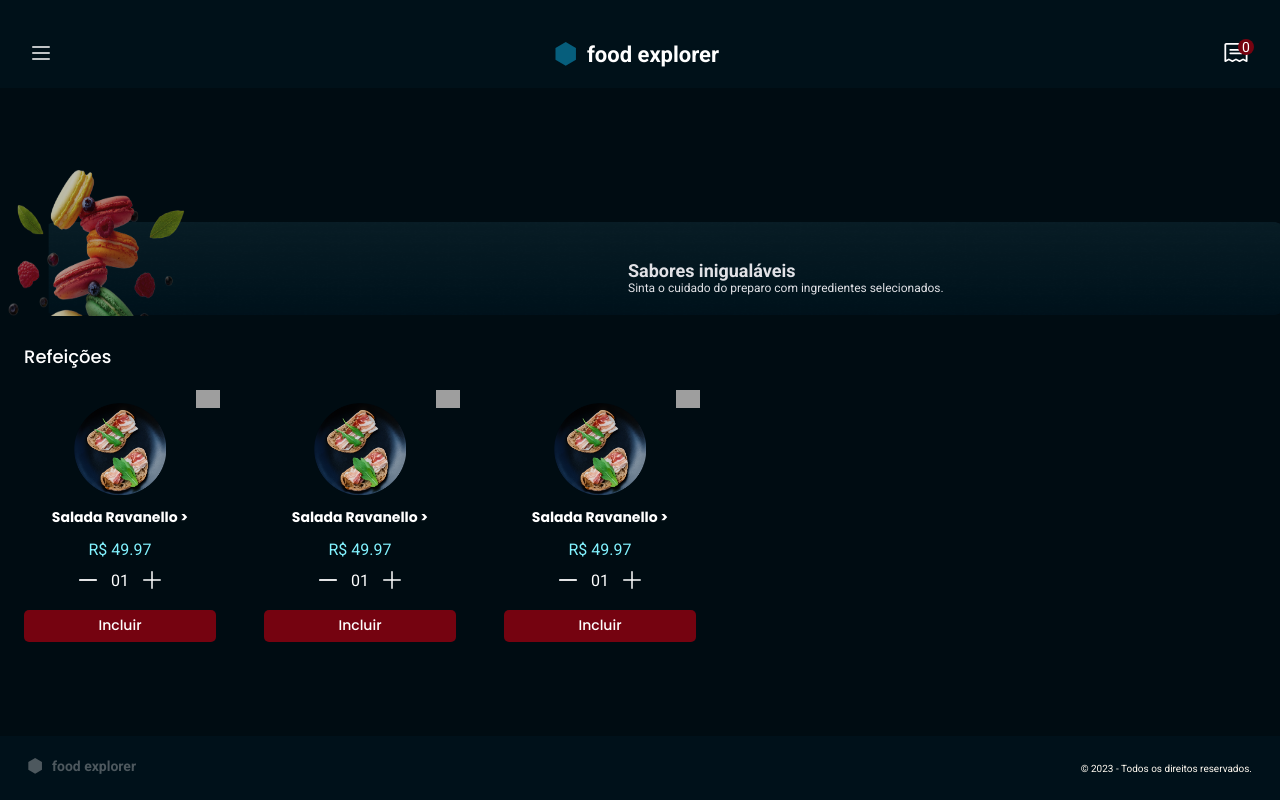
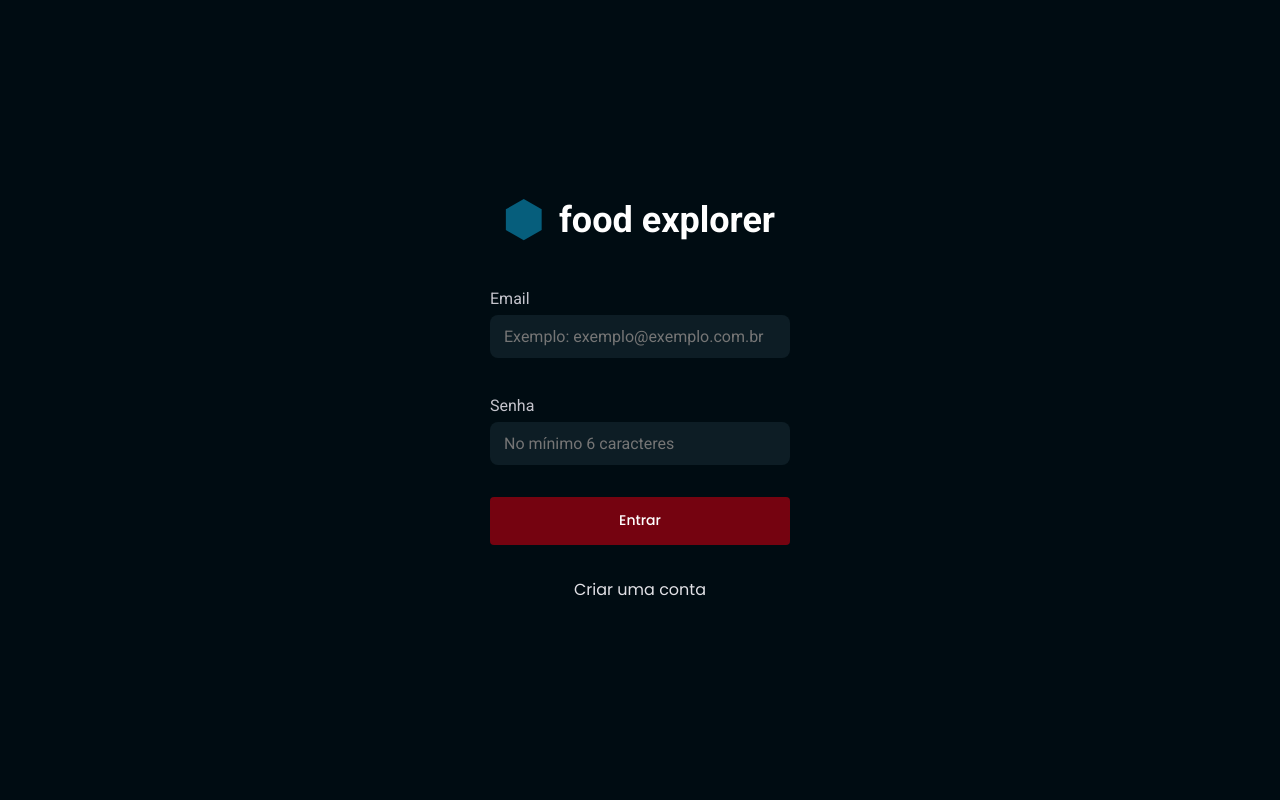
Before and after one commit to EmanuelQuintino/Food-Explorer, a React (Vite) app in the folder client/: page / in a window 1280 px wide. Built offline with nearby package versions, Linux system fonts and the light colour scheme; grey boxes are pictures that could not be loaded.

Commit message:
add link auth button

```diff
--- a/client/src/pages/SignIn/index.jsx
+++ b/client/src/pages/SignIn/index.jsx
@@ -2,6 +2,7 @@ import { Container } from "./style"
 import { Logo } from "../../components/Logo"
 import { useForm } from "react-hook-form"
 import { Button } from "../../components/Button";
+import { Link } from "react-router-dom";
 
 export function SignIn() {
   const { register, handleSubmit, formState: { errors } } = useForm();
@@ -46,7 +47,10 @@ export function SignIn() {
 
         <Button name="Entrar"/>
       </form>
-      <button className="buttonSignUp">Criar uma conta</button>
+
+      <Link to="/signup" className="buttonSignUp">
+        <button>Criar uma conta</button>
+      </Link>
    </Container>
   )
 }
--- a/client/src/pages/SignIn/style.js
+++ b/client/src/pages/SignIn/style.js
@@ -29,5 +29,7 @@ export const Container = styled.section`
 
   .buttonSignUp{
     margin-top: 3.2rem;
+    font-size: 1.4rem;
+    text-align: center;
   }
 `;
--- a/client/src/pages/SignUp/index.jsx
+++ b/client/src/pages/SignUp/index.jsx
@@ -2,6 +2,7 @@ import { Container } from "./style"
 import { Logo } from "../../components/Logo"
 import { useForm } from "react-hook-form"
 import { Button } from "../../components/Button";
+import { Link } from "react-router-dom";
 
 export function SignUp() {
   const { register, handleSubmit, formState: { errors } } = useForm();
@@ -61,7 +62,10 @@ export function SignUp() {
 
         <Button name="Criar conta"/>
       </form>
-      <button className="buttonSignIn">Já tenho uma conta</button>
+
+      <Link to="/" className="buttonSignIn">
+        <button>Já tenho uma conta</button>
+      </Link>
    </Container>
   )
 }
--- a/client/src/pages/SignUp/style.js
+++ b/client/src/pages/SignUp/style.js
@@ -30,5 +30,6 @@ export const Container = styled.section`
   .buttonSignIn{
     margin-top: 3.2rem;
     font-size: 1.4rem;
+    text-align: center;
   }
 `;
--- a/client/src/routes/index.jsx
+++ b/client/src/routes/index.jsx
@@ -3,7 +3,7 @@ import { AppRoutes } from "./app";
 import { AuthRoutes } from "./auth";
 // import { PageError } from "../pages/PageError"
 
-const isAuth = true;
+const isAuth = false;
 
 export function Routes(){
   return (
```
